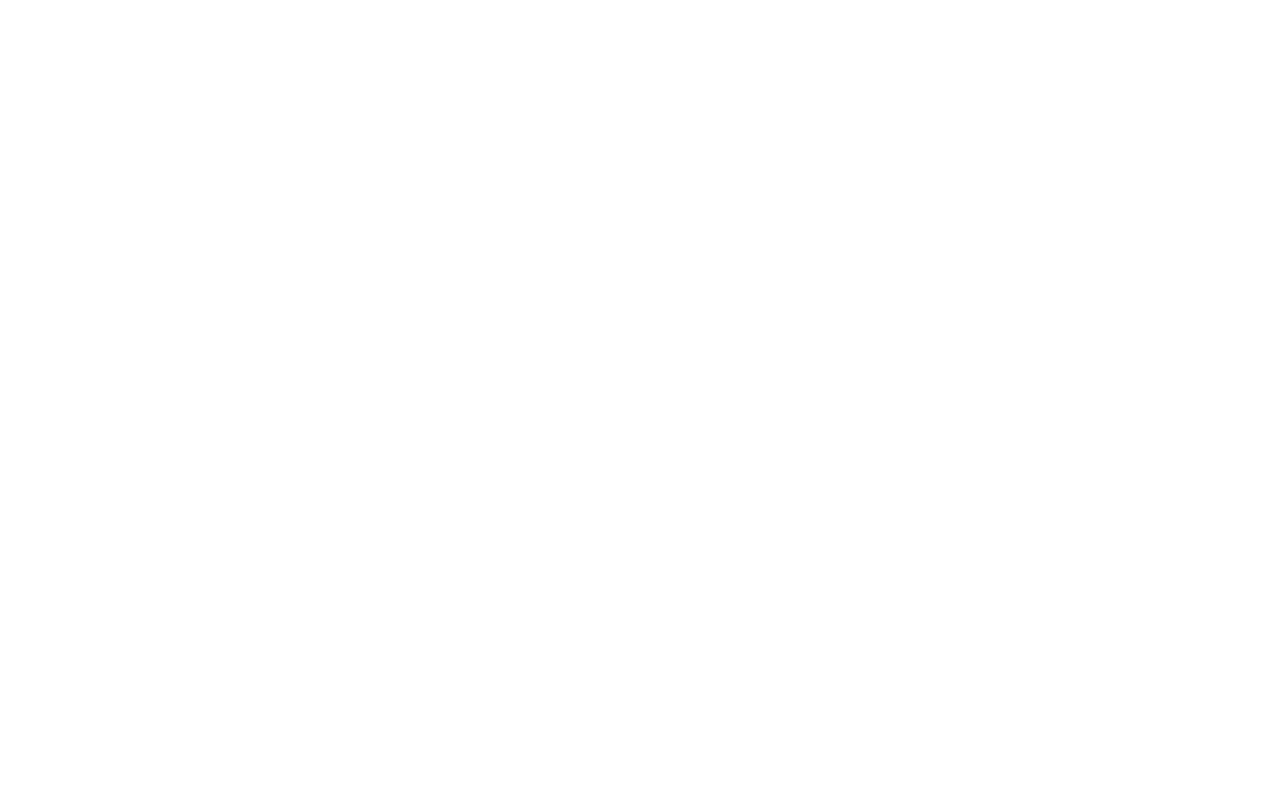
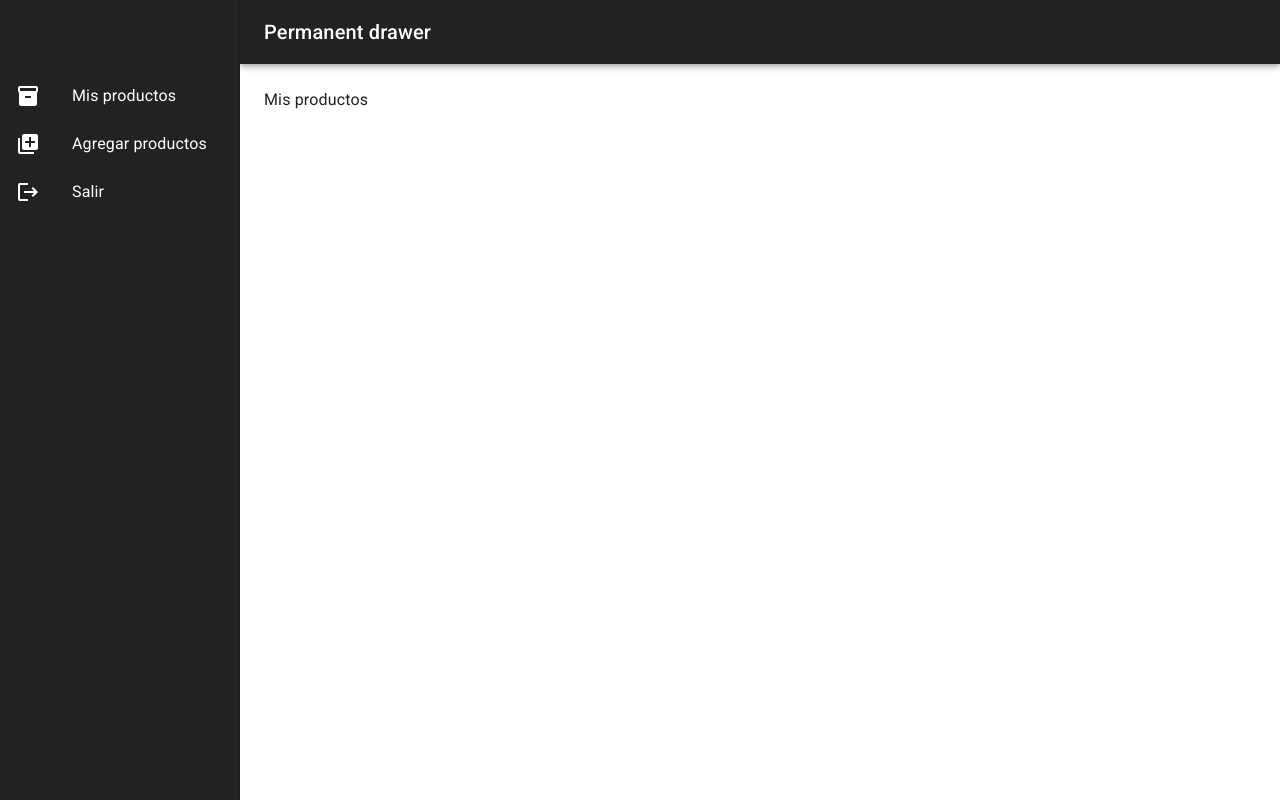
Before and after one commit to sofia-torres-v/Firebase-react, a React (Vite) app: page /products in a window 1280 px wide. Before the commit this address had no page. Built offline with nearby package versions, Linux system fonts and the light colour scheme.

Commit message:
ADD: product dashboard view structure

```diff
--- a/package.json
+++ b/package.json
@@ -19,6 +19,7 @@
     "bcryptjs": "^2.4.3",
     "firebase": "^10.7.1",
     "moment": "^2.30.1",
+    "prop-types": "^15.8.1",
     "react": "^18.2.0",
     "react-dom": "^18.2.0",
     "react-router-dom": "^6.21.1",
--- a/src/App.jsx
+++ b/src/App.jsx
@@ -4,15 +4,32 @@
 import { Route, Routes } from "react-router-dom";
 import LoginScreen from "./components/LoginScreen/LoginScreen";
 import RegisterScreen from "./components/RegisterScreen/Register";
-import HomePages from "./components/pages/HomePages/HomePages";
+import SellerLayout from "./components/SellerLayout/SellerLayout";
+import AddProducts from "./pages/AddProducts/AddProducts";
+import HomePages from "./pages/HomePages/HomePages";
+import MyProducts from "./pages/MyProducts/MyProducts";
 
 function App() {
     return (
         <Box sx={{ height: "100vh" }}>
             <Routes>
                 <Route path="/" element={<HomePages />} />
-                <Route path="/Login" element={<LoginScreen />} />
-                <Route path="/Register" element={<RegisterScreen />} />
+                <Route path="/login" element={<LoginScreen />} />
+                <Route path="/register" element={<RegisterScreen />} />
+
+
+                <Route path="/products" element={
+                        <SellerLayout>
+                            <MyProducts />
+                        </SellerLayout>
+                    }
+                />
+                <Route path="/addProducts" element={
+                        <SellerLayout>
+                            <AddProducts />
+                        </SellerLayout>
+                    }
+                />
             </Routes>
         </Box>
     );
--- /dev/null
+++ b/src/components/SellerLayout/SellerLayout.jsx
@@ -0,0 +1,108 @@
+// import * as React from 'react';
+import PropTypes from 'prop-types';
+import Box from "@mui/material/Box";
+import Drawer from "@mui/material/Drawer";
+import CssBaseline from "@mui/material/CssBaseline";
+import AppBar from "@mui/material/AppBar";
+import Toolbar from "@mui/material/Toolbar";
+import List from "@mui/material/List";
+import Typography from "@mui/material/Typography";
+import ListItem from "@mui/material/ListItem";
+import ListItemButton from "@mui/material/ListItemButton";
+import ListItemIcon from "@mui/material/ListItemIcon";
+import ListItemText from "@mui/material/ListItemText";
+import { useNavigate } from "react-router-dom";
+import LogoutIcon from '@mui/icons-material/Logout';
+import InventoryIcon from '@mui/icons-material/Inventory';
+import AddToPhotosIcon from '@mui/icons-material/AddToPhotos';
+import { MAIN_COLORS } from "../../utils/constans";
+
+
+const drawerWidth = 240;
+
+const SellerLayout = (props) => {
+    const navigate = useNavigate();
+    const navLinks = [
+        {
+            LinkName: "Mis productos",
+            LinkIcon: <InventoryIcon sx={ {color: 'white'}}/> ,
+            LinkAction: () => navigate("/Products"),
+        },
+        {
+            LinkName: "Agregar productos",
+            LinkIcon: <AddToPhotosIcon sx={ {color: 'white'}}/>,
+            LinkAction: () => navigate("/addProducts"),
+        },
+
+        {
+            LinkName: "Salir",
+            LinkIcon: <LogoutIcon sx={ {color: 'white'}}/>,
+            LinkAction: "#",
+        },
+    ];
+
+    return (
+        <Box sx={{ display: "flex" }}>
+            <CssBaseline />
+            <AppBar
+                position="fixed"
+                sx={{
+                    width: `calc(100% - ${drawerWidth}px)`,
+                    ml: `${drawerWidth}px`,
+                }}
+            >
+                <Toolbar sx={{backgroundColor:MAIN_COLORS.seller_BG}}>
+                    <Typography variant="h6" noWrap component="div">
+                        Permanent drawer
+                    </Typography>
+                </Toolbar>
+            </AppBar>
+            <Drawer
+                sx={{
+                    width: drawerWidth,
+                    flexShrink: 0,
+                    "& .MuiDrawer-paper": {
+                        width: drawerWidth,
+                        boxSizing: "border-box",
+                        backgroundColor: MAIN_COLORS.seller_BG,
+                        color: 'white',
+                    },
+                }}
+                variant="permanent"
+                anchor="left"
+            >
+                <Toolbar />
+
+                <List>
+                    {navLinks.map((item, index) => (
+                            <ListItem
+                                key={index}
+                                disablePadding onClick={item.LinkAction}
+                            >
+                                <ListItemButton>
+                                    <ListItemIcon>
+                                        {item.LinkIcon}
+                                    </ListItemIcon>
+                                    <ListItemText primary={item.LinkName} />
+                                </ListItemButton>
+                            </ListItem>
+                        )
+                    )}
+                </List>
+            </Drawer>
+            <Box
+                component="main"
+                sx={{ flexGrow: 1, bgcolor: "background.default", p: 3 }}
+            >
+                <Toolbar />
+               {props.children}
+            </Box>
+        </Box>
+    );
+};
+SellerLayout.propTypes = {
+    children: PropTypes.node,
+    // Agrega otras propiedades si las tienes
+  };
+
+export default SellerLayout;
--- /dev/null
+++ b/src/pages/AddProducts/AddProducts.jsx
@@ -0,0 +1,6 @@
+const  AddProducts= () => {
+    return (
+        <box>Agregando productos</box> );
+}
+
+export default AddProducts ;
--- /dev/null
+++ b/src/pages/MyProducts/MyProducts.jsx
@@ -0,0 +1,7 @@
+const MyProducts = () => {
+    return (
+    <box>Mis productos</box>
+    );
+}
+
+export default MyProducts;
--- /dev/null
+++ b/src/utils/constans.js
@@ -0,0 +1,3 @@
+export const MAIN_COLORS = {
+    seller_BG: "#212322",
+};
```
Also changed, not shown: src/pages/HomePages/HomePages.jsx (renamed from src/components/pages/HomePages/HomePages.jsx), 1 other file (tests, documents, lock files or other folders).
